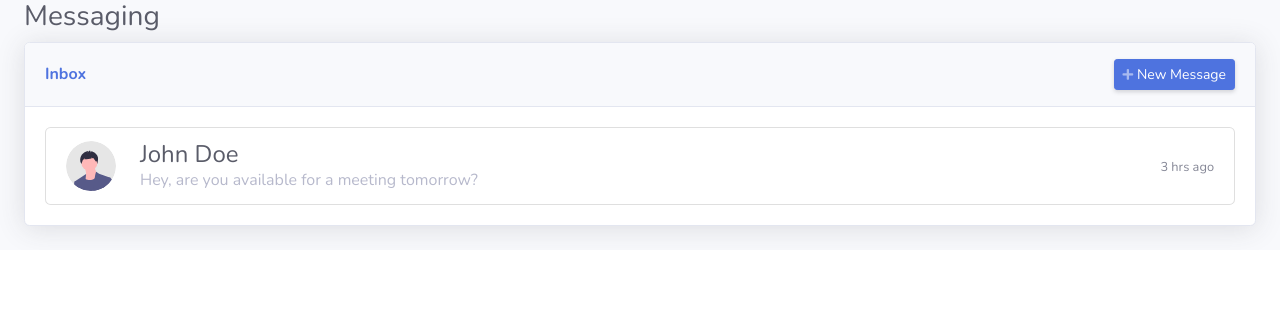
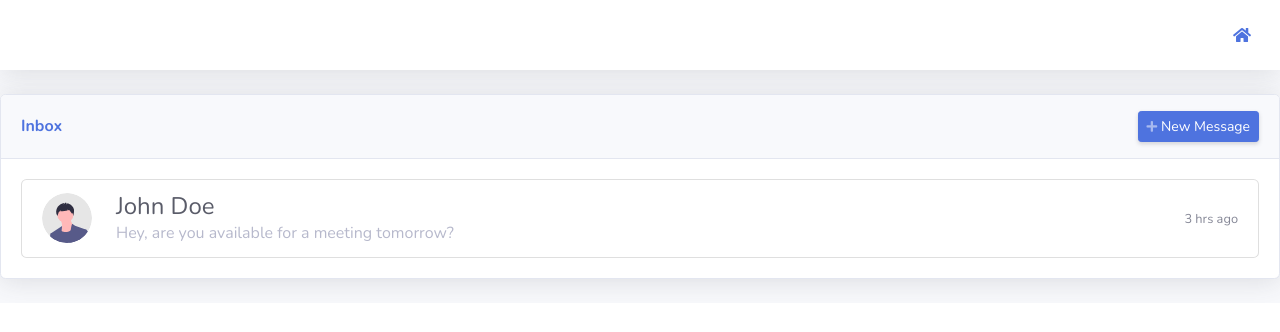
Before and after one commit to BrandonLucas0202/MedicalPortal, a website with bundled scripts: page frontend/messages.html in a window 1280 px wide. Built offline with nearby package versions, Linux system fonts and the light colour scheme.

Commit message:
modified:   frontend/messages.html 	modified:   frontend/tables.html

```diff
--- a/frontend/messages.html
+++ b/frontend/messages.html
@@ -16,11 +16,30 @@
 <body id="page-top">
     <div id="wrapper">
         <!-- Sidebar, Topbar omitted for brevity -->
+        <!-- Content Wrapper -->
+        <div id="content-wrapper" class="d-flex flex-column">
+            <!-- Main Content -->
+            <div id="content">
+                <!-- Topbar -->
+                <nav class="navbar navbar-expand navbar-light bg-white topbar mb-4 static-top shadow">
+                    <!-- Topbar Navbar -->
+                    <ul class="navbar-nav ml-auto">
+                        <!-- Home Button -->
+                        <li class="nav-item">
+                            <a class="nav-link" href="index.html" title="Home">
+                        <i class="fas fa-home fa-fw text-primary"></i>
+                        </a>
+                        </li>
 
-        <div id="content-wrapper" class="d-flex flex-column">
-            <div id="content">
-                <div class="container-fluid">
-                    <h1 class="h3 mb-2 text-gray-800">Messaging</h1>
+                <!-- Other topbar items like messages, alerts, etc. omitted -->
+
+                <!-- User Information -->
+                <li class="nav-item dropdown no-arrow">
+                    <!-- User dropdown menu code omitted -->
+                </li>
+            </ul>
+        </nav>
+        <!-- End of Topbar -->
 
                     <!-- Messages Card Example -->
                     <div class="card shadow mb-4">
```
Also changed, not shown: frontend/tables.html (+3 -3 lines).
